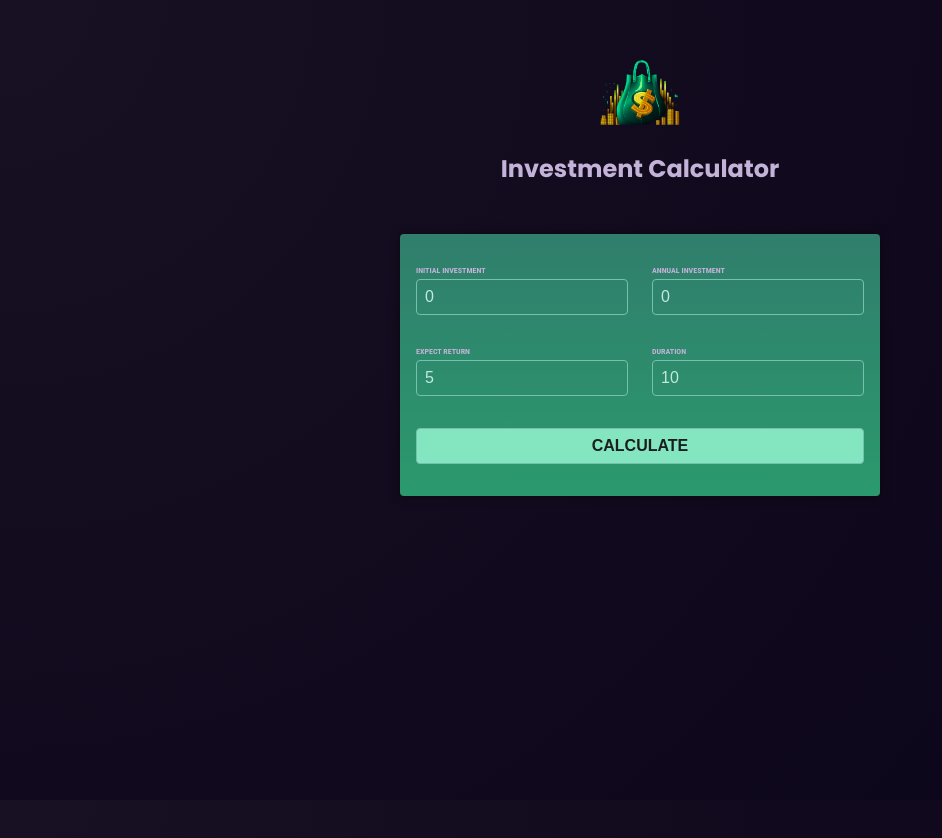
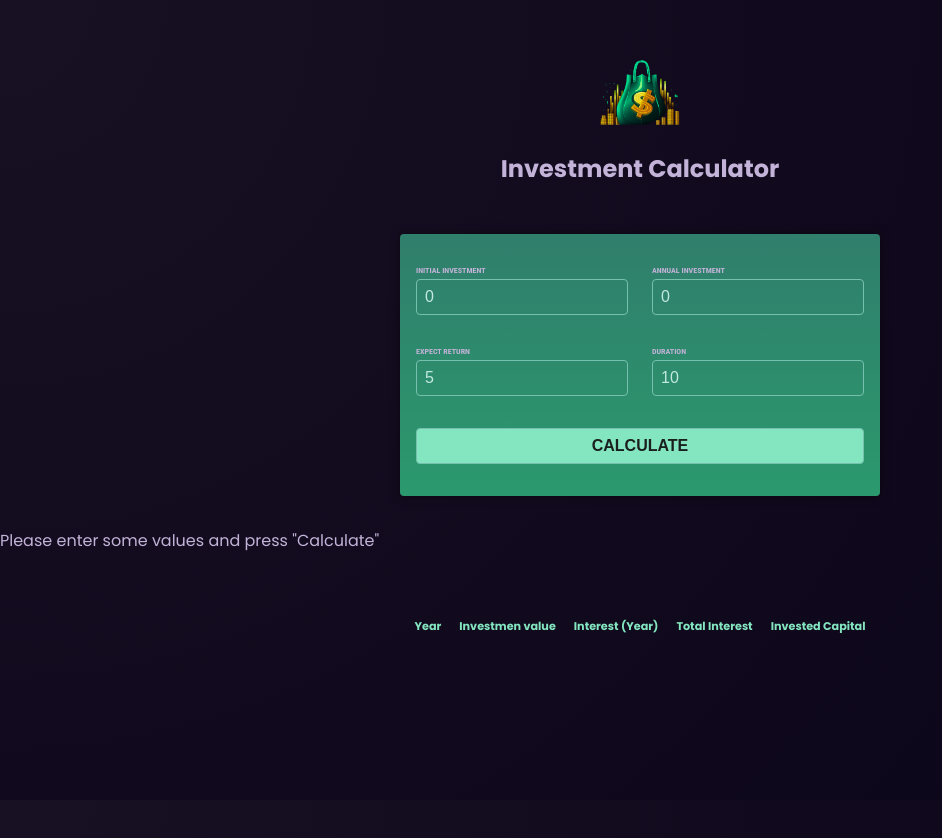
Before and after one commit to Offych/academind_angular_new, an Angular app: page /invest in a window 1280 px wide. Shown: the top 838 px of the page, without its empty margins (0-942 px from the left). Built offline with nearby package versions, Linux system fonts and the light colour scheme.

Commit message:
Passing data from Parent to CHild via input()

```diff
--- a/src/app/invest-mini-app/invest-home/invest-home.component.html
+++ b/src/app/invest-mini-app/invest-home/invest-home.component.html
@@ -1,2 +1,3 @@
 <app-invest-header />
-<app-invest-user-input />
+<app-invest-user-input (calculate)="onCalculateInvestmentResults($event)" />
+<app-investment-result [results]="resultsData" />
--- a/src/app/invest-mini-app/invest-home/invest-home.component.ts
+++ b/src/app/invest-mini-app/invest-home/invest-home.component.ts
@@ -1,12 +1,52 @@
 import { Component } from '@angular/core';
 import { InvestHeaderComponent } from '../invest-header/invest-header.component';
 import { InvestUserInputComponent } from '../invest-user-input/invest-user-input.component';
+import { InvestmentInput } from '../investment-input.model';
+import { InvestmentResultComponent } from '../investment-result/investment-result.component';
 
 @Component({
   selector: 'app-invest-home',
   standalone: true,
   templateUrl: './invest-home.component.html',
   styleUrl: './invest-home.component.css',
-  imports: [InvestHeaderComponent, InvestUserInputComponent],
+  imports: [
+    InvestHeaderComponent,
+    InvestUserInputComponent,
+    InvestmentResultComponent,
+  ],
 })
-export class InvestHomeComponent {}
+export class InvestHomeComponent {
+  resultsData?: {
+    year: number;
+    interest: number;
+    valueEndOfYear: number;
+    annualInvestment: number;
+    totalInterest: number;
+    totalAmountInvested: number;
+  }[];
+
+  onCalculateInvestmentResults(data: InvestmentInput) {
+    const { initialInvestment, duration, annualInvestment, expectedReturn } =
+      data;
+    const annualData = [];
+    let investmentValue = initialInvestment;
+
+    for (let i = 0; i < duration; i++) {
+      const year = i + 1;
+      const interestEarnedInYear = investmentValue * (expectedReturn / 100);
+      investmentValue += interestEarnedInYear + annualInvestment;
+      const totalInterest =
+        investmentValue - annualInvestment * year - initialInvestment;
+      annualData.push({
+        year: year,
+        interest: interestEarnedInYear,
+        valueEndOfYear: investmentValue,
+        annualInvestment: annualInvestment,
+        totalInterest: totalInterest,
+        totalAmountInvested: initialInvestment + annualInvestment * year,
+      });
+    }
+
+    this.resultsData = annualData;
+  }
+}
--- a/src/app/invest-mini-app/invest-user-input/invest-user-input.component.ts
+++ b/src/app/invest-mini-app/invest-user-input/invest-user-input.component.ts
@@ -1,5 +1,6 @@
-import { Component } from '@angular/core';
+import { Component, output } from '@angular/core';
 import { FormsModule } from '@angular/forms';
+import type { InvestmentInput } from '../investment-input.model';
 
 @Component({
   selector: 'app-invest-user-input',
@@ -9,16 +10,19 @@
   styleUrl: './invest-user-input.component.css',
 })
 export class InvestUserInputComponent {
+  calculate = output<InvestmentInput>();
+
   enteredInitialInvestment = '0';
   enteredAnnualInvestment = '0';
   enteredExpectedValue = '5';
   enteredDuration = '10';
 
   onSubmit() {
-    console.log('Submitted');
-    console.log(this.enteredInitialInvestment);
-    console.log(this.enteredAnnualInvestment);
-    console.log(this.enteredExpectedValue);
-    console.log(this.enteredDuration);
+    this.calculate.emit({
+      initialInvestment: +this.enteredInitialInvestment,
+      duration: +this.enteredDuration,
+      expectedReturn: +this.enteredExpectedValue,
+      annualInvestment: +this.enteredAnnualInvestment,
+    });
   }
 }
--- /dev/null
+++ b/src/app/invest-mini-app/investment-input.model.ts
@@ -0,0 +1,6 @@
+export interface InvestmentInput {
+  initialInvestment: number;
+  duration: number;
+  expectedReturn: number;
+  annualInvestment: number;
+}
--- /dev/null
+++ b/src/app/invest-mini-app/investment-result/investment-result.component.css
@@ -0,0 +1,19 @@
+table {
+  max-width: 50rem;
+  margin: 2rem auto;
+  padding: 1rem;
+  table-layout: fixed;
+  border-spacing: 1rem;
+  text-align: right;
+}
+
+table thead {
+  font-size: 0.7rem;
+  color: #83e6c0;
+}
+
+table tbody {
+  font-family: "Roboto Condensed", sans-serif;
+  font-size: 0.85rem;
+  color: #c2e9e0;
+}
--- /dev/null
+++ b/src/app/invest-mini-app/investment-result/investment-result.component.html
@@ -0,0 +1,14 @@
+<p>Please enter some values and press "Calculate"</p>
+
+<table>
+    <thead>
+        <th>Year</th>
+        <th>Investmen value</th>
+        <th>Interest (Year)</th>
+        <th>Total Interest</th>
+        <th>Invested Capital</th>
+    </thead>
+    <tbody>
+
+    </tbody>
+</table>
--- /dev/null
+++ b/src/app/invest-mini-app/investment-result/investment-result.component.ts
@@ -0,0 +1,21 @@
+import { Component, input } from '@angular/core';
+
+@Component({
+  selector: 'app-investment-result',
+  standalone: true,
+  imports: [],
+  templateUrl: './investment-result.component.html',
+  styleUrl: './investment-result.component.css',
+})
+export class InvestmentResultComponent {
+  results = input<
+    {
+      year: number;
+      interest: number;
+      valueEndOfYear: number;
+      annualInvestment: number;
+      totalInterest: number;
+      totalAmountInvested: number;
+    }[]
+  >();
+}
```
Also changed, not shown: src/app/invest-mini-app/investment-results.ts (added, +26 -0 lines).
